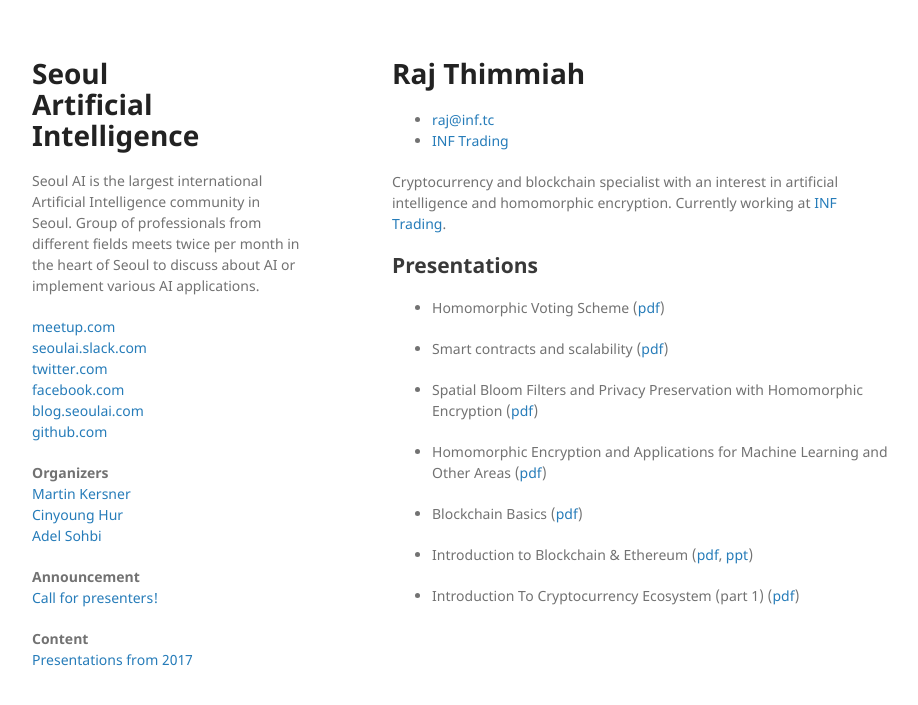
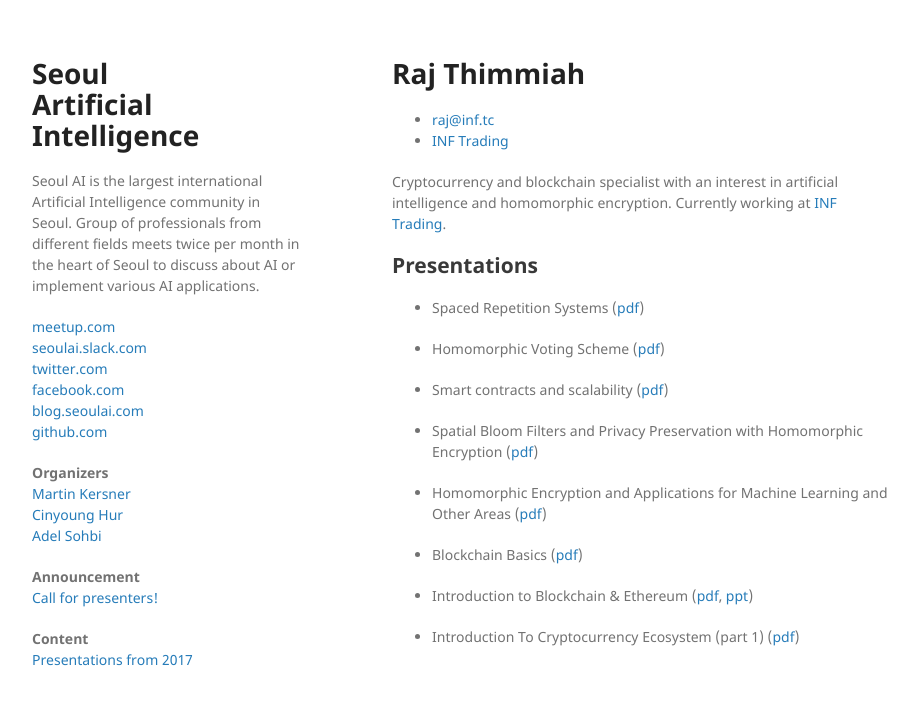
Before and after one commit to martinkersner/seoul-artificial-intelligence-meetup, a Jekyll site: the page built from docs/members/raj.md, in a window 1280 px wide. Shown: the top 705 px of the page, without its empty margins (178-1096 px from the left). Built offline with Jekyll 4.4.1, drawn with Linux system fonts in a browser that asks for light colours.

Commit message:
Raj presentation

```diff
--- a/docs/_data/members.yml
+++ b/docs/_data/members.yml
@@ -181,6 +181,10 @@
   rajweb: https://www.inf.tc
   bio: Cryptocurrency and blockchain specialist with an interest in artificial intelligence and homomorphic encryption. Currently working at [INF Trading](https://www.inf.tc).
   presentations:
+    - date: September 1, 2018
+      title: Spaced Repetition Systems
+      pdf: ../presentations/Spaced_Repetition_Systems.pdf
+
     - date: March 31, 2018
       title: Homomorphic Voting Scheme
       pdf: ../presentations/Homomorphic_Voting_Scheme.pdf
```
Also changed, not shown: docs/index.md (+1 -1 lines).
